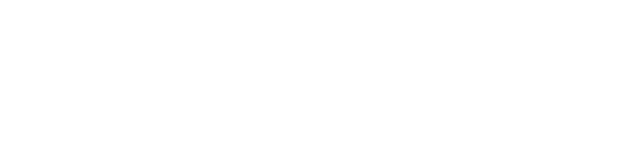
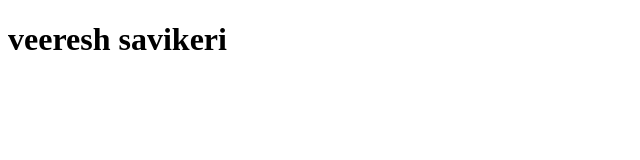
Before and after one commit to Veeresh-Savikeri/temp, a plain HTML site: page index.html in a window 1280 px wide. Shown: the whole page, without its empty margins (0-640 px from the left). Drawn offline with Linux system fonts and the light colour scheme.

Commit message:
name adding

```diff
--- a/index.html
+++ b/index.html
@@ -6,6 +6,6 @@
     <title>Document</title>
 </head>
 <body>
-
+    <h1>veeresh savikeri</h1>
 </body>
 </html>
```
